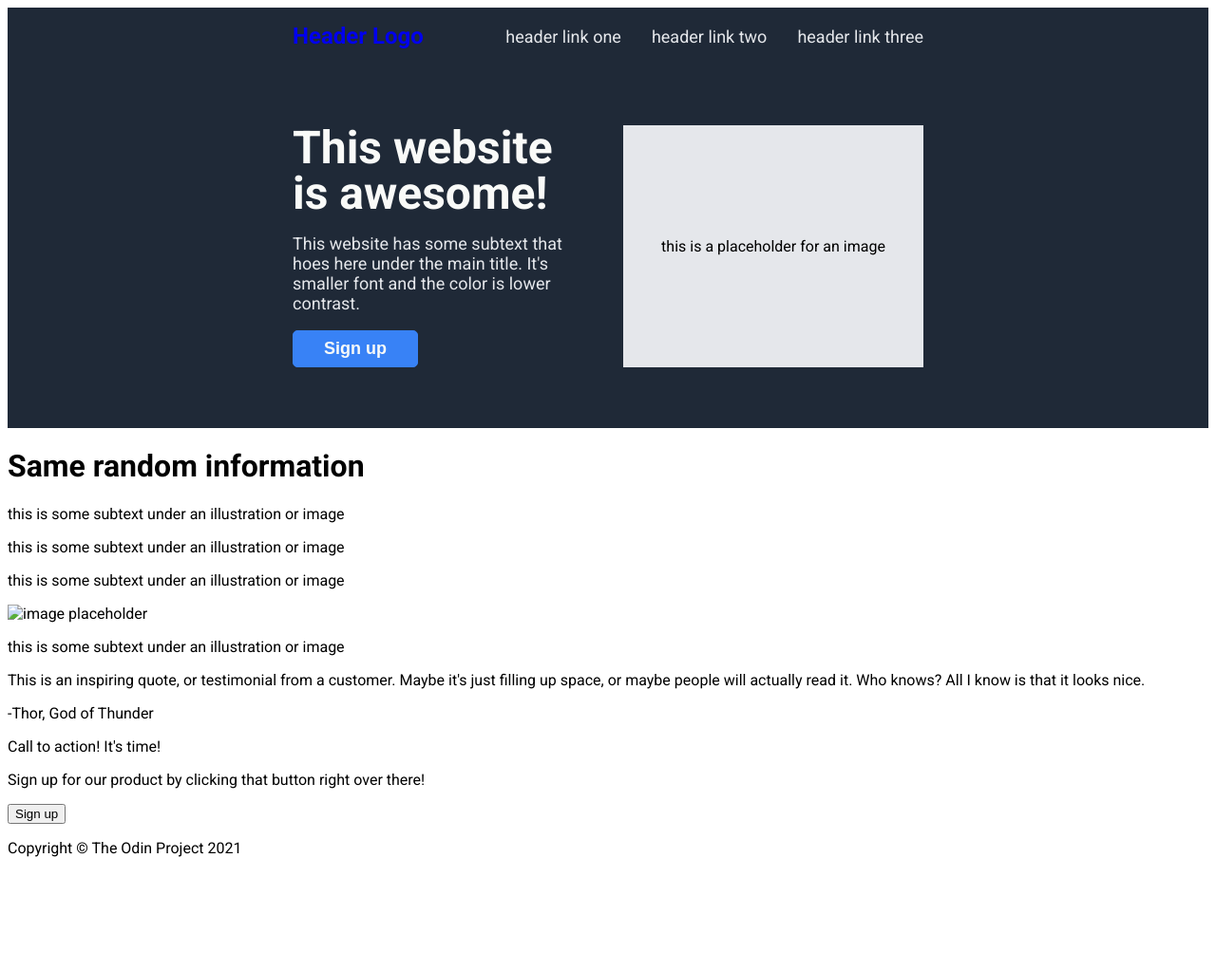
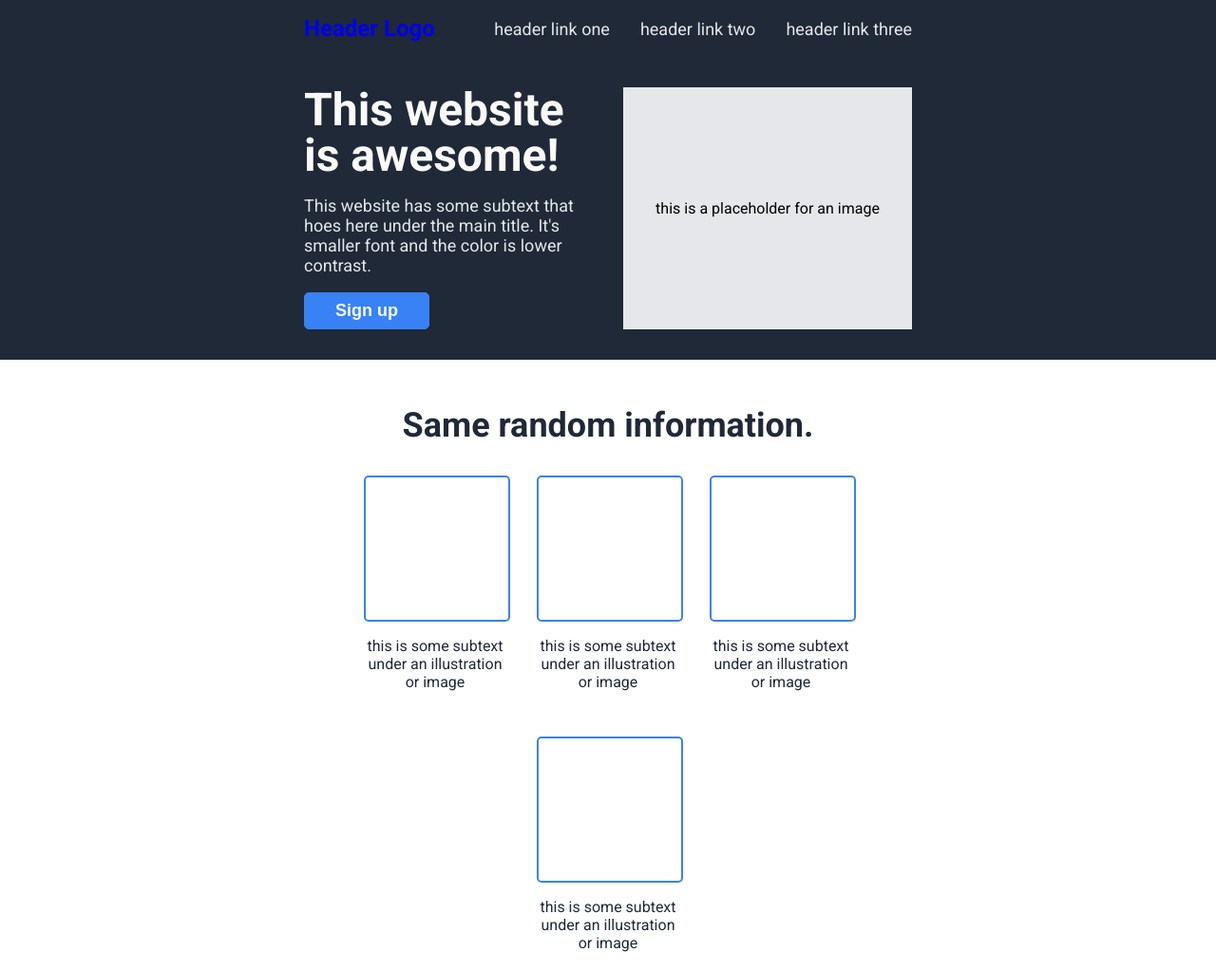
Before and after one commit to rladue/landing-page-lesson, a plain HTML site: page index.html in a window 1280 px wide. Shown: the top 1022 px of the page at 95% size. Before the commit the page ends 919 px from the top, so only its background shows below. Drawn offline with Linux system fonts and the light colour scheme.

Commit message:
Update quote box and new font import
- updated quote box area
- updated Roboto font import from Google Fonts to utilize more styles
- cleaned up some div markers in index.html

```diff
--- a/index.html
+++ b/index.html
@@ -31,7 +31,8 @@
     </div>
     <div class="middle-content">
         <div class="title">
-            <h1>Same random information</h1>
+            <h1>Same random information.</h1>
+        </div>
         <div class="media-container">
             <div class="img"></div>
             <p>this is some subtext under an illustration or image</p>
@@ -45,9 +46,8 @@
             <p>this is some subtext under an illustration or image</p>
         </div>
         <div class="media-container">
-                <img src="" alt="image placeholder">
+            <div class="img"></div>
             <p>this is some subtext under an illustration or image</p>
-            </div>
         </div>
     </div>
     <div class="quote-box">
--- a/styles.css
+++ b/styles.css
@@ -1,7 +1,17 @@
-@import url('https://fonts.googleapis.com/css2?family=Roboto:wght@400;700&display=swap');
+@import url('https://fonts.googleapis.com/css2?family=Roboto:ital,wght@0,400;0,700;0,900;1,300&display=swap');
 
 body {
     font-family: Roboto, sans-serif;
+    margin: 0;
+}
+
+.header, .headline, .middle-content, .quote-box, .bottom-content, .footer {
+    padding: 1em 20em 2em 20em;
+}
+
+h1 {
+    margin: 0;
+    padding: 0;
 }
 
 a, a:visited {
@@ -19,7 +29,6 @@ ul {
 .header {
     background-color: #1F2937;
     display: flex;
-    padding: 16px 300px 64px 300px;
     justify-content: space-between;
     align-items: center;
 }
@@ -38,7 +47,6 @@ ul {
 .headline {
     background-color: #1F2937;
     display: flex;
-    padding: 16px 300px 64px 300px;
     justify-content: space-between;
     gap: 32px;
 }
@@ -47,9 +55,7 @@ ul {
     color: #F9FAF8;
     font-size: 48px;
     line-height: 48px;
-    font-weight: 1000;
-    margin: 0;
-    padding: 0;
+    font-weight: bolder;
 }
 
 .headline .content {
@@ -83,3 +89,68 @@ ul {
 .headline .img {
     text-align: center;
 }
+
+.middle-content {
+    color: black;
+    background-color: white;
+    display: flex;
+    justify-content: center;
+    gap: 32px;
+    flex-wrap: wrap;
+    margin-top: 32px;
+    margin-bottom: 64px;
+}
+
+.middle-content h1 {
+    color: #1F2937;
+    font-size: 36px;
+    font-weight: bolder;
+}
+
+.middle-content p {
+    color: #1F2937;
+}
+
+.middle-content .title {
+    text-align: center;
+    width: 100%;
+}
+
+.middle-content .media-container {
+    width: 150px;
+    text-align: center;
+}
+
+.middle-content .img {
+    width: 150px;
+    height: 150px;
+    border: 2px solid #3882F6;
+    border-radius: 5px;
+}
+
+.quote-box{
+    background-color: #E5E7EB;
+    display: flex;
+    flex-direction: column;
+    padding-top: 64px;
+    padding-bottom: 64px;
+}
+
+.quote-box .quote {
+    color: #1F2937;
+    font-size: 36px;
+    font-style: italic;
+    font-weight: 100;
+    margin: 0;
+    padding: 0;
+}
+
+.quote-box .attribution {
+    font-size: 16px;
+    color: #1F2937;
+    font-weight: 1000;
+    font-style: normal;
+    margin: 0;
+    padding: 0;
+    margin-left: auto;
+}
```
Lines whose indentation alone changed are shown as unchanged.
